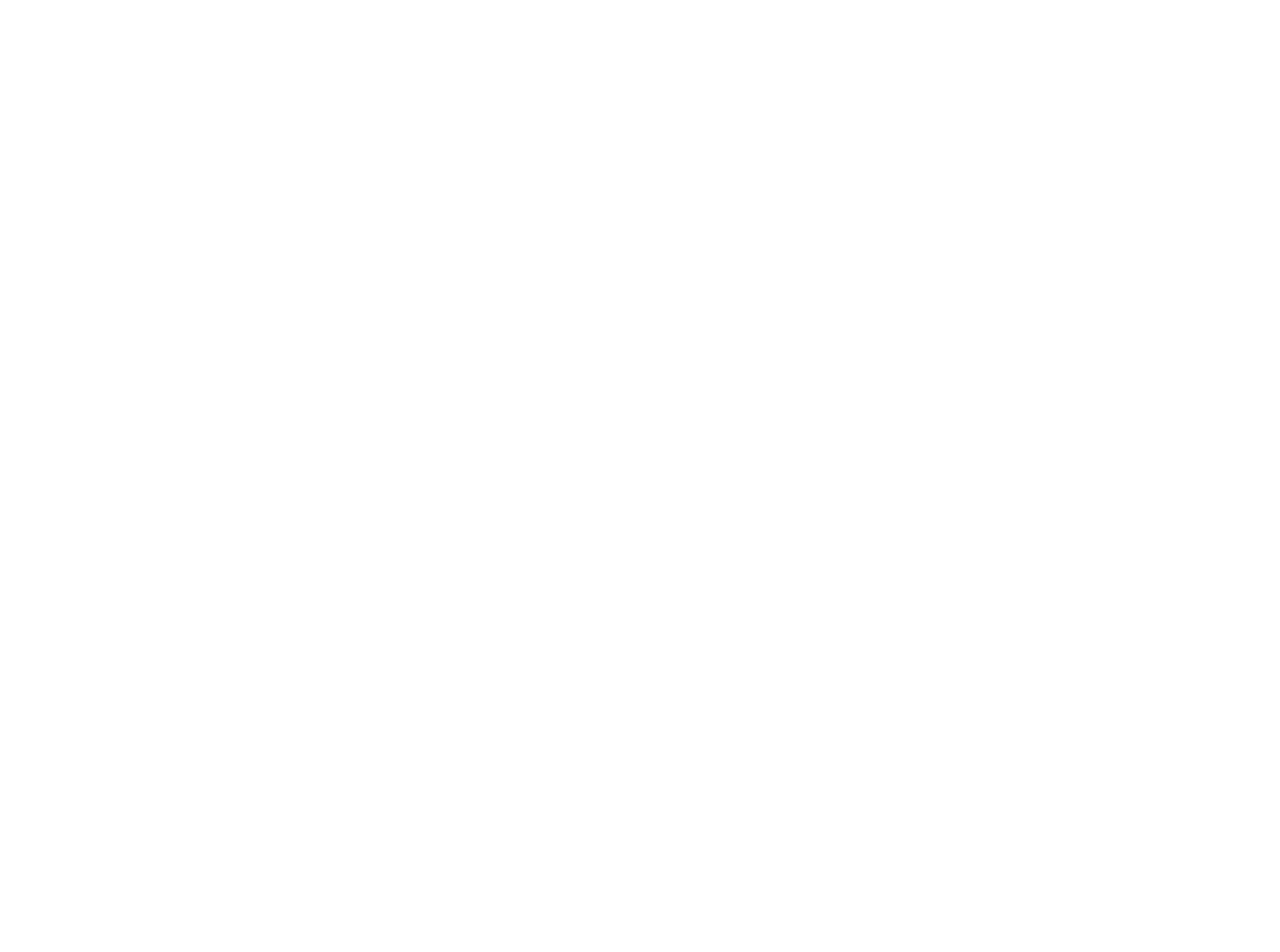
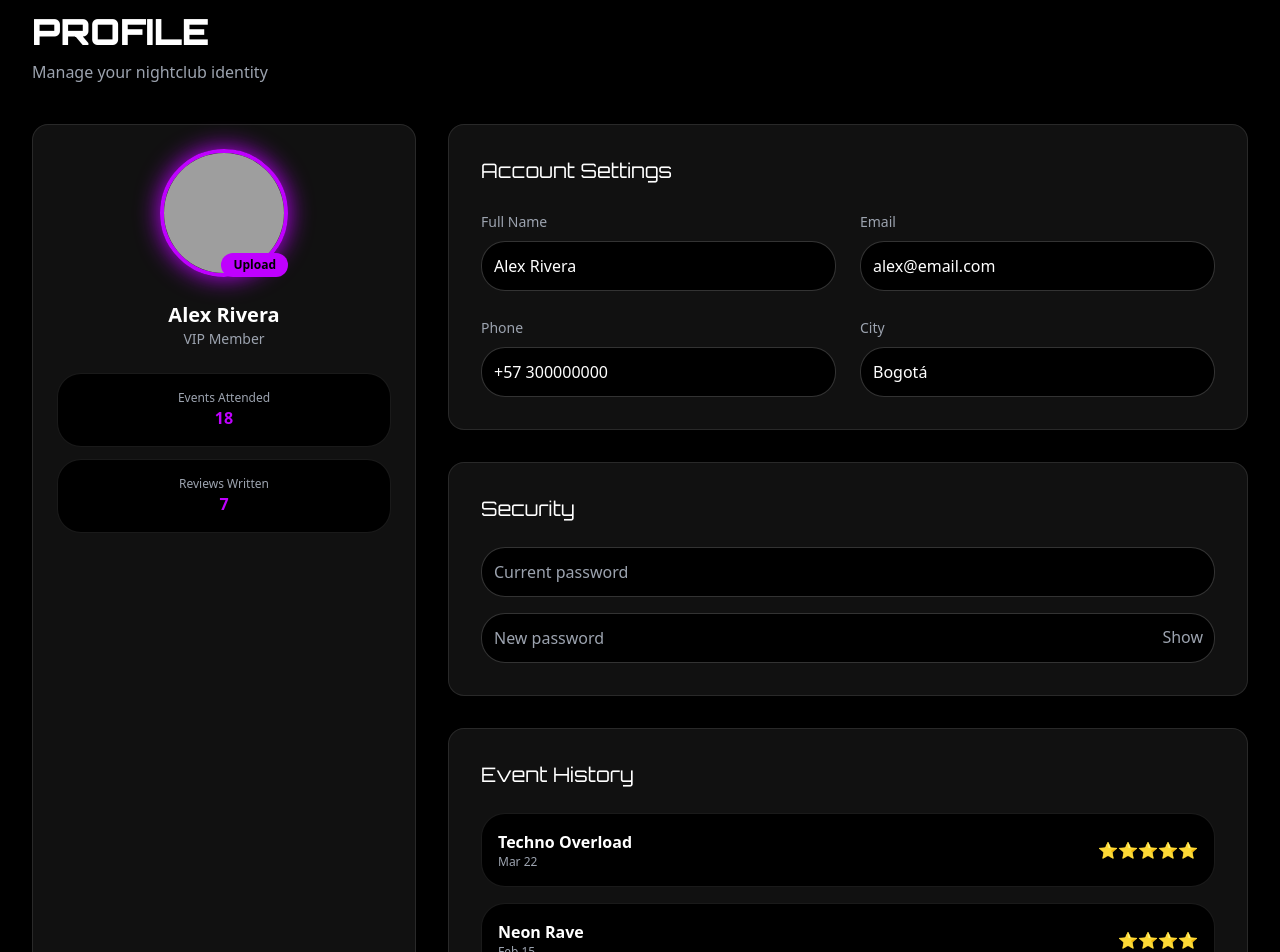
Before and after one commit to JUBUDASU02/Midnightcode, a React (Vite) app in the folder frontend/: page /profile in a window 1280 px wide. Before the commit this address had no page. Shown: the part 20-972 px from the top of the page. Before the commit the page ends 800 px from the top, so only its background shows below. Built offline with nearby package versions, Linux system fonts and the light colour scheme; grey boxes are pictures that could not be loaded.

Commit message:
Agrego profile de User

```diff
--- a/frontend/src/App.jsx
+++ b/frontend/src/App.jsx
@@ -8,7 +8,11 @@
 import ResetPassword from "./pages/public/ResetPasswordPage/ResetPasswordPage"
 
 // Privadas Admin
-import NeonOverloadDashboard from "./pages/Private/Admin/Dashboard/Dashboard"
+import NeonOverloadDashboard from "./pages/Private/Admin/Dashboard"
+
+// Privadas User
+import Dashboard from "./pages/Private/User/Dashboard"
+import Profile from "./pages/Private/User/profile"
 
 
 function App() {
@@ -30,6 +34,10 @@
       {/* privadas admin */}
       <Route path="/admin" element={<NeonOverloadDashboard/>} />
 
+      {/* privadas user */}
+      <Route path="/dashboard" element={<Dashboard />} />
+      <Route path="/profile" element={<Profile />} />
+
     </Routes>
   )
 
--- a/frontend/src/pages/Private/User/Dashboard.jsx
+++ b/frontend/src/pages/Private/User/Dashboard.jsx
@@ -6,25 +6,70 @@
     name: "Techno Overload",
     dj: "DJ Jubu",
     date: "March 22",
-    price: "$40",
+    price: "$100.000",
     image:
       "https://images.unsplash.com/photo-1492684223066-81342ee5ff30",
   },
   {
     id: 2,
+    name: "Techno Overload",
+    dj: "DJ Jubu",
+    date: "March 22",
+    price: "$100.000",
+    image:
+      "https://images.unsplash.com/photo-1492684223066-81342ee5ff30",
+  },
+  {
+    id: 3,
+    name: "Techno Overload",
+    dj: "DJ Jubu",
+    date: "March 22",
+    price: "$100.000",
+    image:
+      "https://images.unsplash.com/photo-1492684223066-81342ee5ff30",
+  },
+  {
+    id: 4,
+    name: "Techno Overload",
+    dj: "DJ Jubu",
+    date: "March 22",
+    price: "$100.000",
+    image:
+      "https://images.unsplash.com/photo-1492684223066-81342ee5ff30",
+  },
+  {
+    id: 5,
+    name: "Techno Overload",
+    dj: "DJ Jubu",
+    date: "March 22",
+    price: "$100.000",
+    image:
+      "https://images.unsplash.com/photo-1492684223066-81342ee5ff30",
+  },
+  {
+    id: 6,
+    name: "Techno Overload",
+    dj: "DJ Jubu",
+    date: "March 22",
+    price: "$100.000",
+    image:
+      "https://images.unsplash.com/photo-1492684223066-81342ee5ff30",
+  },
+  {
+    id: 7,
     name: "Neon Night",
     dj: "DJ Jesu",
     date: "March 28",
-    price: "$35",
+    price: "$150.000",
     image:
       "https://images.unsplash.com/photo-1506157786151-b8491531f063",
   },
   {
-    id: 3,
+    id: 8,
     name: "Cyber Rave",
     dj: "DJ Jubu & DJ Jesu",
     date: "April 5",
-    price: "$50",
+    price: "$50.000",
     image:
       "https://images.unsplash.com/photo-1470225620780-dba8ba36b745",
   },
@@ -66,19 +111,19 @@
             Dashboard
           </a>
 
-          <a className="flex items-center gap-4 p-3 rounded-xl text-gray-500 hover:text-white hover:bg-white/5">
+          <a className="flex items-center gap-4 p-3 rounded-xl text-gray-500 hover:text-white hover:bg-white/5"  href="#events">
             Events
           </a>
 
-          <a className="flex items-center gap-4 p-3 rounded-xl text-gray-500 hover:text-white hover:bg-white/5">
+          <a className="flex items-center gap-4 p-3 rounded-xl text-gray-500 hover:text-white hover:bg-white/5" href="#reservations">
             My Reservations
           </a>
 
-          <a className="flex items-center gap-4 p-3 rounded-xl text-gray-500 hover:text-white hover:bg-white/5">
+          <a className="flex items-center gap-4 p-3 rounded-xl text-gray-500 hover:text-white hover:bg-white/5" href="#reviews">
             Reviews
           </a>
 
-          <a className="flex items-center gap-4 p-3 rounded-xl text-gray-500 hover:text-white hover:bg-white/5">
+          <a className="flex items-center gap-4 p-3 rounded-xl text-gray-500 hover:text-white hover:bg-white/5" href="./profile">
             Profile
           </a>
         </nav>
@@ -144,7 +189,7 @@
 
         {/* EVENTS */}
 
-        <section className="mb-12">
+        <section className="mb-12" id="events">
 
           <h3 className="font-orbitron text-xl text-white mb-6 uppercase">
             Upcoming Events
@@ -196,7 +241,7 @@
 
         {/* MY RESERVATIONS */}
 
-        <section className="mb-12">
+        <section className="mb-12" id ="reservations">
 
           <h3 className="font-orbitron text-xl text-white mb-6 uppercase">
             My Reservations
@@ -235,7 +280,7 @@
 
         {/* REVIEWS */}
 
-        <section className="glass-panel p-6 rounded-3xl border border-white/10">
+        <section className="glass-panel p-6 rounded-3xl border border-white/10" id="reviews">
 
           <h3 className="font-orbitron text-xl text-white mb-4 uppercase">
             Leave a Review
--- /dev/null
+++ b/frontend/src/pages/Private/User/profile.jsx
@@ -0,0 +1,289 @@
+import React, { useState } from "react";
+
+const Profile = () => {
+
+  const [showPassword, setShowPassword] = useState(false);
+
+  const eventsHistory = [
+    { id: 1, name: "Techno Overload", date: "Mar 22", rating: 5 },
+    { id: 2, name: "Neon Rave", date: "Feb 15", rating: 4 },
+  ];
+
+  const reviews = [
+    {
+      id: 1,
+      event: "Cyber Bass",
+      comment: "Amazing energy and music!",
+    },
+  ];
+
+  return (
+  <div className="flex-1 overflow-y-auto p-8 text-white bg-black min-h-screen">
+
+    {/* HEADER */}
+
+    <header className="mb-10">
+      <h2 className="font-orbitron text-4xl font-black">
+        PROFILE
+      </h2>
+
+      <p className="text-gray-400 mt-2">
+        Manage your nightclub identity
+      </p>
+    </header>
+
+      <div className="grid lg:grid-cols-3 gap-8">
+
+        {/* LEFT PANEL */}
+
+        <div className="bg-[#111] border border-white/10 rounded-2xl p-6 text-center">
+
+          {/* AVATAR */}
+
+          <div className="relative mx-auto w-fit">
+
+            <img
+              src="https://i.pravatar.cc/200"
+              className="w-32 h-32 rounded-full border-4 border-neon-purple shadow-[0_0_25px_#bf00ff]"
+            />
+
+            <label className="absolute bottom-0 right-0 cursor-pointer bg-neon-purple text-black px-3 py-1 text-xs rounded-full font-bold hover:bg-pink-500">
+              Upload
+              <input type="file" className="hidden" />
+            </label>
+
+          </div>
+
+          <h3 className="mt-6 text-xl font-bold">
+            Alex Rivera
+          </h3>
+
+          <p className="text-gray-400 text-sm">
+            VIP Member
+          </p>
+
+          {/* STATS */}
+
+          <div className="mt-6 space-y-3">
+
+            <div className="bg-black border border-white/10 rounded-xl p-4">
+              <p className="text-xs text-gray-400">
+                Events Attended
+              </p>
+
+              <p className="font-bold text-neon-purple">
+                18
+              </p>
+            </div>
+
+            <div className="bg-black border border-white/10 rounded-xl p-4">
+              <p className="text-xs text-gray-400">
+                Reviews Written
+              </p>
+
+              <p className="font-bold text-neon-purple">
+                7
+              </p>
+            </div>
+
+          </div>
+
+        </div>
+
+        {/* RIGHT PANEL */}
+
+        <div className="lg:col-span-2 space-y-8">
+
+          {/* ACCOUNT SETTINGS */}
+
+          <div className="bg-[#111] border border-white/10 rounded-2xl p-8">
+
+            <h3 className="font-orbitron text-xl mb-6">
+              Account Settings
+            </h3>
+
+            <div className="grid md:grid-cols-2 gap-6">
+
+              <div>
+                <label className="text-sm text-gray-400">
+                  Full Name
+                </label>
+
+                <input
+                  type="text"
+                  defaultValue="Alex Rivera"
+                  className="w-full mt-2 bg-black border border-white/20 rounded-xl p-3 focus:border-neon-purple focus:shadow-[0_0_10px_#bf00ff] outline-none"
+                />
+              </div>
+
+              <div>
+                <label className="text-sm text-gray-400">
+                  Email
+                </label>
+
+                <input
+                  type="email"
+                  defaultValue="alex@email.com"
+                  className="w-full mt-2 bg-black border border-white/20 rounded-xl p-3 focus:border-neon-purple focus:shadow-[0_0_10px_#bf00ff] outline-none"
+                />
+              </div>
+
+              <div>
+                <label className="text-sm text-gray-400">
+                  Phone
+                </label>
+
+                <input
+                  type="text"
+                  defaultValue="+57 300000000"
+                  className="w-full mt-2 bg-black border border-white/20 rounded-xl p-3 focus:border-neon-purple focus:shadow-[0_0_10px_#bf00ff] outline-none"
+                />
+              </div>
+
+              <div>
+                <label className="text-sm text-gray-400">
+                  City
+                </label>
+
+                <input
+                  type="text"
+                  defaultValue="Bogotá"
+                  className="w-full mt-2 bg-black border border-white/20 rounded-xl p-3 focus:border-neon-purple focus:shadow-[0_0_10px_#bf00ff] outline-none"
+                />
+              </div>
+
+            </div>
+
+          </div>
+
+          {/* PASSWORD */}
+
+          <div className="bg-[#111] border border-white/10 rounded-2xl p-8">
+
+            <h3 className="font-orbitron text-xl mb-6">
+              Security
+            </h3>
+
+            <div className="space-y-4">
+
+              <input
+                type="password"
+                placeholder="Current password"
+                className="w-full bg-black border border-white/20 rounded-xl p-3 focus:border-neon-purple outline-none"
+              />
+
+              <div className="relative">
+
+                <input
+                  type={showPassword ? "text" : "password"}
+                  placeholder="New password"
+                  className="w-full bg-black border border-white/20 rounded-xl p-3 pr-12 focus:border-neon-purple outline-none"
+                />
+
+                <button
+                  type="button"
+                  onClick={() => setShowPassword(!showPassword)}
+                  className="absolute right-3 top-3 text-gray-400 hover:text-neon-purple"
+                >
+                  {showPassword ? "Hide" : "Show"}
+                </button>
+
+              </div>
+
+            </div>
+
+          </div>
+
+          {/* EVENT HISTORY */}
+
+          <div className="bg-[#111] border border-white/10 rounded-2xl p-8">
+
+            <h3 className="font-orbitron text-xl mb-6">
+              Event History
+            </h3>
+
+            <div className="space-y-4">
+
+              {eventsHistory.map((event) => (
+
+                <div
+                  key={event.id}
+                  className="flex justify-between items-center bg-black border border-white/10 rounded-xl p-4 hover:border-neon-purple transition"
+                >
+
+                  <div>
+
+                    <h4 className="font-bold">
+                      {event.name}
+                    </h4>
+
+                    <p className="text-gray-400 text-xs">
+                      {event.date}
+                    </p>
+
+                  </div>
+
+                  <div className="text-yellow-400">
+                    {"⭐".repeat(event.rating)}
+                  </div>
+
+                </div>
+
+              ))}
+
+            </div>
+
+          </div>
+
+          {/* REVIEWS */}
+
+          <div className="bg-[#111] border border-white/10 rounded-2xl p-8">
+
+            <h3 className="font-orbitron text-xl mb-6">
+              My Reviews
+            </h3>
+
+            <div className="space-y-4">
+
+              {reviews.map((review) => (
+
+                <div
+                  key={review.id}
+                  className="bg-black border border-white/10 rounded-xl p-4 hover:border-neon-purple transition"
+                >
+
+                  <h4 className="font-bold text-neon-purple">
+                    {review.event}
+                  </h4>
+
+                  <p className="text-gray-400 text-sm mt-1">
+                    {review.comment}
+                  </p>
+
+                </div>
+
+              ))}
+
+            </div>
+
+          </div>
+
+          {/* SAVE */}
+
+          <div className="flex justify-end">
+
+            <button className="px-8 py-3 bg-neon-purple text-black font-bold rounded-xl hover:bg-pink-500 transition shadow-[0_0_20px_#bf00ff]">
+              Save Changes
+            </button>
+
+          </div>
+
+        </div>
+
+      </div>
+
+    </div>
+  );
+};
+
+export default Profile;
```
